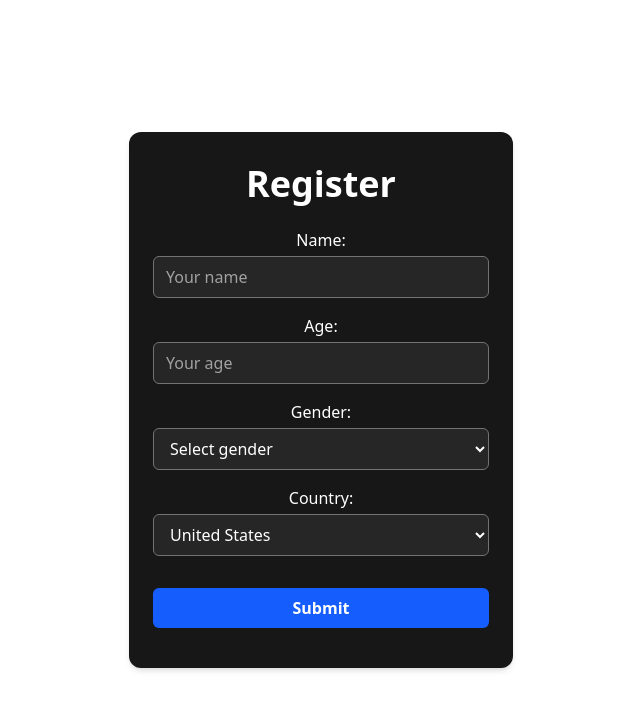
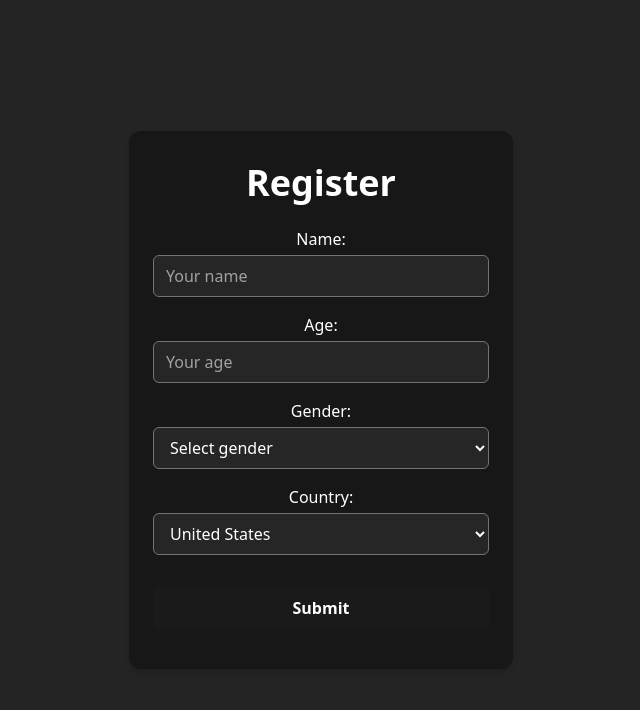
Before and after one commit to sportsoutlet/sportsoutlet.github.io, a React (Vite) app in the folder client/: page / in a window 1280 px wide. Shown: the top 710 px of the page, without its empty margins (319-959 px from the left). Built offline with nearby package versions, Linux system fonts and the light colour scheme.

Commit message:
frontEnd

```diff
--- a/client/src/App.jsx
+++ b/client/src/App.jsx
@@ -62,6 +62,20 @@ function App() {
     else localStorage.removeItem('activeTeam');
   }, [activeTeam]);
 
+
+  useEffect(() => {
+    const handler = (e) => {
+      if (e.target.tagName === 'BUTTON') {
+        e.target.blur();
+      }
+    };
+    document.addEventListener('touchend', handler);
+
+    return () => {
+      document.removeEventListener('touchend', handler);
+    };
+  }, []);
+
   return (
     <div className="w-[1280px] relative">
       {userInfo.name ? (
--- a/client/src/index.css
+++ b/client/src/index.css
@@ -21,8 +21,22 @@
 
 h1 {
   @apply text-3xl font-bold text-white my-13 text-center;
+  line-height: 1.1;
 }
 
+html, body, #root {
+  position: fixed;
+  inset: 0;
+}
+
+body {
+  margin: 0;
+  display: flex;
+  min-width: 320px;
+  min-height: 100vh;
+}
+
+/* ✅ Merged Button Styles */
 button {
   margin-top: 0.5rem;
   margin-bottom: 0.5rem;
@@ -31,15 +45,18 @@ button {
   padding-top: 0.5rem;
   padding-bottom: 0.5rem;
   border-radius: 0.5rem;
-  background-color: #262626; /* neutral-800 */
+  background-color: #1a1a1a !important; /* neutral-800 */
   color: white;
   font-weight: 500;
-  box-shadow: 0 1px 2px 0 rgb(0 0 0 / 0.05), 0 1px 3px 1px rgb(0 0 0 / 0.1);
-  transition-property: background-color;
-  transition-duration: 200ms;
+  font-size: 1em;
+  font-family: inherit;
   width: 100%;
+  cursor: pointer;
+  touch-action: manipulation;
+  transition: all 0.15s ease-in-out !important;
   outline: none !important;
   box-shadow: none !important;
+  border: 1px solid transparent;
 
   /* Disable tap highlight on iOS */
   -webkit-tap-highlight-color: transparent !important;
@@ -49,27 +66,35 @@ button {
 
   /* Remove focus ring */
   --tw-ring-shadow: none !important;
-
-  /* Smooth interaction */
-  transition: all 0.15s ease-in-out !important;
-  border: none !important;
 }
 
+button:hover {
+  background-color: #1d4ed8 !important; /* blue-700 */
+  border-color: #646cff;
+}
+@media (hover: none) and (pointer: coarse) {
+  button:focus {
+    outline: none !important;
+    box-shadow: none !important;
+  }
+}
 button:focus,
 button:focus-visible {
   outline: none !important;
   box-shadow: none !important;
-  background-color: #262626 !important;
+  background-color: #1a1a1a !important;
+}
+button::-moz-focus-inner {
+  border: 0;
 }
 
 button:active {
-  background-color: #262626 !important; /* or use rgba(255,255,255,0.1) if you want feedback */
+  background-color: #1a1a1a !important; /* or use rgba(255,255,255,0.1) if you want feedback */
 }
 
 @media (hover: none) {
   button:hover {
-    background-color: #262626 !important;
-    /* Reset other hover styles here */
+    background-color: #1a1a1a !important;
     box-shadow: none !important;
   }
 }
@@ -89,19 +114,10 @@ button:active {
   animation: fade-in 0.2s ease-out forwards;
 }
 
-button:hover {
-  background-color: #1d4ed8; /* blue-700 */
-}
-
-html, body, #root {
-  position: fixed;
-  inset: 0;
-}
-
+/* Forms */
 .common-form-wrapper {
   @apply w-full max-w-sm mx-auto px-6 py-8 bg-neutral-900 rounded-xl shadow-md fixed top-1/2 left-1/2 -translate-x-1/2 -translate-y-1/2;
 }
-
 
 .common-form-wrapper h1 {
   @apply text-4xl font-semibold text-white mb-6 mt-0 text-center;
@@ -124,7 +140,6 @@ html, body, #root {
   @apply w-full px-3 py-2 border border-neutral-500 rounded-md bg-neutral-800 text-white placeholder-neutral-400 focus:outline-none focus:ring-2 focus:ring-blue-500;
 }
 
-
 .common-form select option {
   @apply text-white;
 }
@@ -133,6 +148,7 @@ html, body, #root {
   @apply mt-4 bg-blue-600 hover:bg-blue-700 text-white font-bold py-2 px-4 rounded-md transition-colors duration-200 mx-auto;
 }
 
+/* Links */
 a {
   font-weight: 500;
   color: #646cff;
@@ -142,45 +158,4 @@ a:hover {
   color: #535bf2;
 }
 
-body {
-  margin: 0;
-  display: flex;
-  min-width: 320px;
-  min-height: 100vh;
-}
-
-h1 {
-  line-height: 1.1;
-}
-
-button {
-  border-radius: 8px;
-  border: 1px solid transparent;
-  padding: 0.6em 1.2em;
-  font-size: 1em;
-  font-weight: 500;
-  font-family: inherit;
-  background-color: #1a1a1a;
-  cursor: pointer;
-  transition: border-color 0.25s;
-}
-button:hover {
-  border-color: #646cff;
-}
-button:focus,
-button:focus-visible {
-  outline: 4px auto -webkit-focus-ring-color;
-}
-
-@media (prefers-color-scheme: light) {
-  :root {
-    color: #213547;
-    background-color: #ffffff;
-  }
-  a:hover {
-    color: #747bff;
-  }
-  button {
-    background-color: #f9f9f9;
-  }
-}
+/* Light mode override (unchanged) */
```
